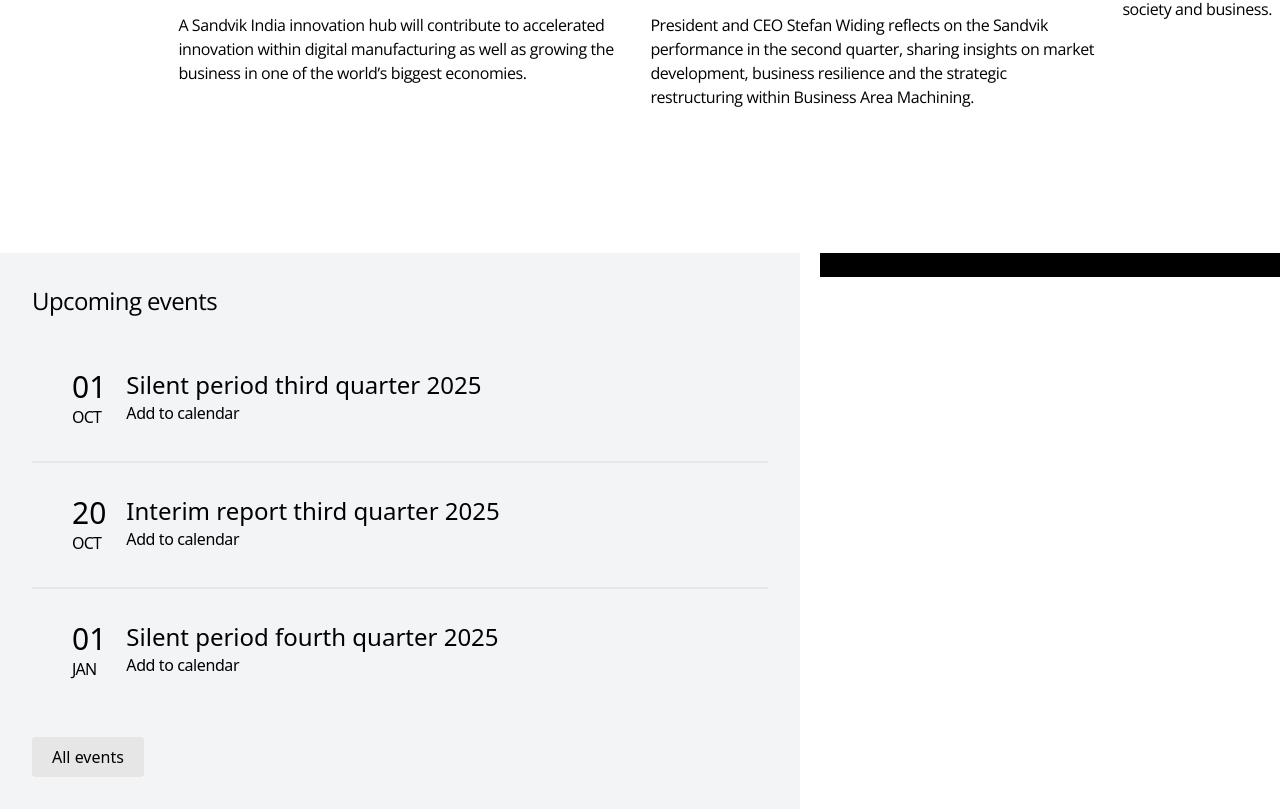
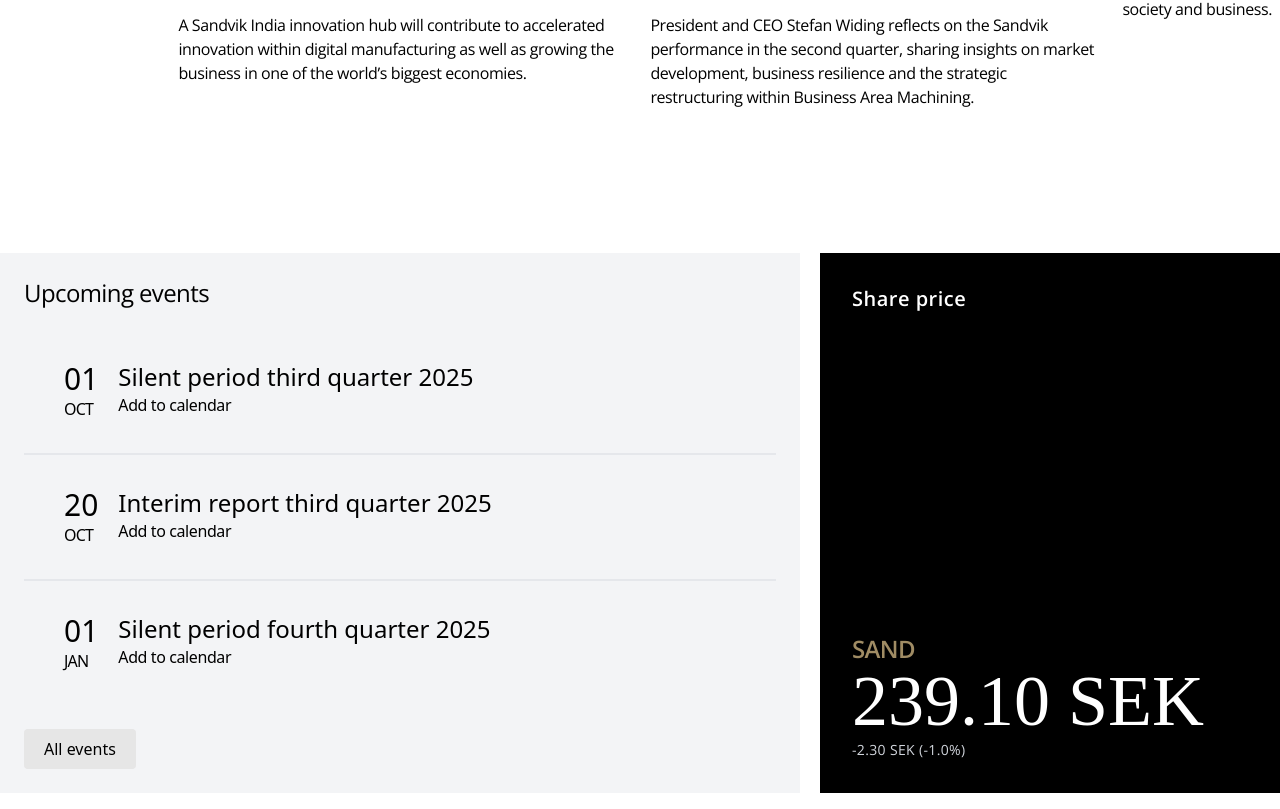
Before and after one commit to acolote1998/sandvik-cribwise-manuel, an Angular app: page / in a window 1280 px wide. Shown: the part 3433-4242 px from the top of the page. Built offline with nearby package versions, Linux system fonts and the light colour scheme; a web font is replaced by a local one.

Commit message:
styling share display

```diff
--- a/src/app/sandvik/sandvik-share-info/sandvik-share-info.html
+++ b/src/app/sandvik/sandvik-share-info/sandvik-share-info.html
@@ -1 +1,8 @@
-<div class="bg-black w-139">asd</div>
+<div class="px-8 py-8 bg-black w-139 h-135 justify-between flex flex-col normal-text">
+  <h2 class="text-white text-xl tracking-wide font-semibold">Share price</h2>
+  <div>
+    <span class="text-2xl tracking-tight font-semibold text-[#a08c64]">SAND</span>
+    <h1 class="text-white sandvik-title-font text-7xl">239.10 SEK</h1>
+    <span class="text-sm tracking-wide font-light text-gray-300">-2.30 SEK (-1.0%)</span>
+  </div>
+</div>
--- a/src/app/sandvik/sandvik-upcoming-events/sandvik-upcoming-events.html
+++ b/src/app/sandvik/sandvik-upcoming-events/sandvik-upcoming-events.html
@@ -1,4 +1,4 @@
-<div class="bg-gray-100 w-200 p-8">
+<div class="bg-gray-100 w-200 p-6">
   <h2 class="normal-text text-2xl tracking-tight mb-5">Upcoming events</h2>
   @for (event of upcomingEventsService.getUpcomingEvents; track event.id) {
   <app-sandvik-upcoming-event-item [itemData]="event" />
```
